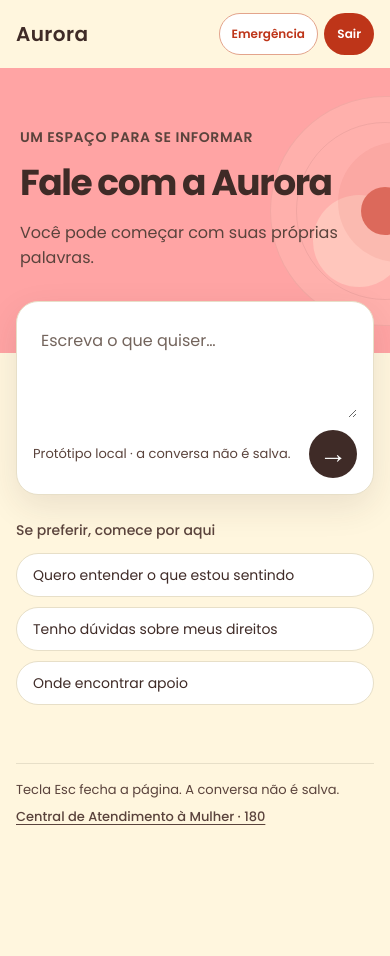
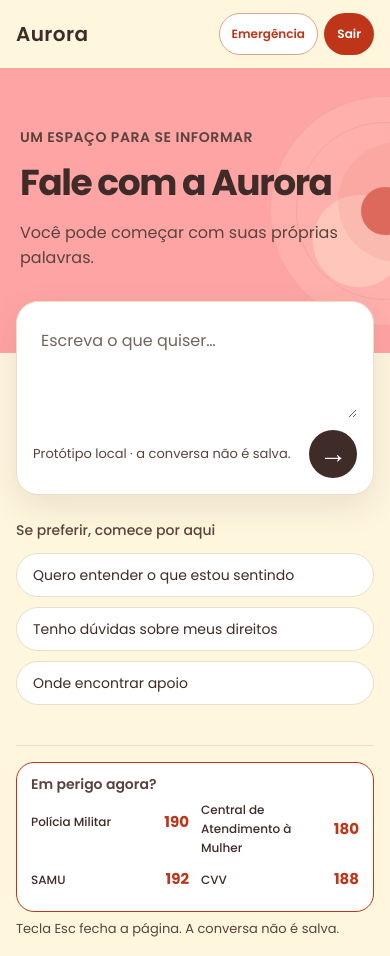
Before and after one commit to jeffgitwebapp/aurora, a React (Vite) app in the folder src/frontend/: page / in a window 390 px wide. Before the commit the page ends 844 px from the top, so only its background shows below. Built offline with nearby package versions, Linux system fonts and the light colour scheme.

Commit message:
resoluação I-01

```diff
--- a/src/frontend/src/features/chat/ChatPage.tsx
+++ b/src/frontend/src/features/chat/ChatPage.tsx
@@ -1,5 +1,6 @@
 import { useEffect, useRef, useState } from "react";
 
+import { EmergencyContacts } from "../emergency/EmergencyContacts";
 import { sendMessage, ChatApiError } from "./api/chatApi";
 import { MessageComposer } from "./components/MessageComposer";
 import { MessageList } from "./components/MessageList";
@@ -84,38 +85,7 @@ export function ChatPage({
       </section>
 
       <aside className="chat-page__sidebar" aria-label="Contatos úteis">
-        <section className="emergency-card" aria-labelledby="emergency-title">
-          <p className="emergency-card__eyebrow">Ajuda por telefone</p>
-          <h2 className="emergency-card__title" id="emergency-title">
-            Em perigo agora?
-          </h2>
-          <ul className="emergency-card__list">
-            <li>
-              <a href="tel:190">
-                <span>Polícia Militar</span>
-                <strong>190</strong>
-              </a>
-            </li>
-            <li>
-              <a href="tel:180">
-                <span>Central de Atendimento à Mulher</span>
-                <strong>180</strong>
-              </a>
-            </li>
-            <li>
-              <a href="tel:192">
-                <span>SAMU</span>
-                <strong>192</strong>
-              </a>
-            </li>
-            <li>
-              <a href="tel:188">
-                <span>CVV</span>
-                <strong>188</strong>
-              </a>
-            </li>
-          </ul>
-        </section>
+        <EmergencyContacts />
 
         <p className="chat-page__privacy">
           Esta conversa existe apenas enquanto a página está aberta. Ao sair, o
--- /dev/null
+++ b/src/frontend/src/features/emergency/EmergencyContacts.tsx
@@ -0,0 +1,37 @@
+const emergencyContacts = [
+  { label: "Polícia Militar", number: "190" },
+  { label: "Central de Atendimento à Mulher", number: "180" },
+  { label: "SAMU", number: "192" },
+  { label: "CVV", number: "188" },
+] as const;
+
+interface EmergencyContactsProps {
+  compact?: boolean;
+}
+
+export function EmergencyContacts({ compact = false }: EmergencyContactsProps) {
+  return (
+    <section
+      className={`emergency-card${compact ? " emergency-card--compact" : ""}`}
+      aria-labelledby={compact ? "welcome-emergency-title" : "emergency-title"}
+    >
+      {!compact && <p className="emergency-card__eyebrow">Ajuda por telefone</p>}
+      <h2
+        className="emergency-card__title"
+        id={compact ? "welcome-emergency-title" : "emergency-title"}
+      >
+        Em perigo agora?
+      </h2>
+      <ul className="emergency-card__list">
+        {emergencyContacts.map(({ label, number }) => (
+          <li key={number}>
+            <a href={`tel:${number}`} aria-label={`Ligar para ${label}, ${number}`}>
+              <span>{label}</span>
+              <strong>{number}</strong>
+            </a>
+          </li>
+        ))}
+      </ul>
+    </section>
+  );
+}
--- a/src/frontend/src/features/welcome/WelcomePage.tsx
+++ b/src/frontend/src/features/welcome/WelcomePage.tsx
@@ -1,4 +1,6 @@
 import { useState, type FormEvent } from "react";
+
+import { EmergencyContacts } from "../emergency/EmergencyContacts";
 
 interface WelcomePageProps {
   onOpenConversation: (initialMessage: string, sendImmediately?: boolean) => void;
@@ -103,8 +105,8 @@ export function WelcomePage({ onOpenConversation, onQuickExit }: WelcomePageProp
       </main>
 
       <footer className="welcome-footer">
+        <EmergencyContacts compact />
         <span>Tecla Esc fecha a página. A conversa não é salva.</span>
-        <a href="tel:180">Central de Atendimento à Mulher · 180</a>
       </footer>
     </div>
   );
--- a/src/frontend/src/styles.css
+++ b/src/frontend/src/styles.css
@@ -393,7 +393,7 @@ textarea:focus-visible {
 .welcome-footer {
   display: flex;
   width: min(100% - 3rem, 1200px);
-  align-items: center;
+  align-items: flex-end;
   justify-content: space-between;
   gap: 1rem;
   margin: auto auto 0;
@@ -401,6 +401,34 @@ textarea:focus-visible {
   border-top: 1px solid var(--color-sand);
   color: var(--color-coffee-muted);
   font-size: 0.8125rem;
+}
+
+.welcome-footer .emergency-card {
+  width: min(100%, 520px);
+}
+
+.emergency-card--compact {
+  padding: 0.625rem 0.875rem;
+}
+
+.emergency-card--compact .emergency-card__title {
+  margin-bottom: 0.25rem;
+  font-size: 0.875rem;
+}
+
+.emergency-card--compact .emergency-card__list {
+  display: grid;
+  grid-template-columns: repeat(2, minmax(0, 1fr));
+  column-gap: 0.75rem;
+}
+
+.emergency-card--compact .emergency-card__list li + li {
+  border-top: 0;
+}
+
+.emergency-card--compact .emergency-card__list a {
+  min-height: 44px;
+  font-size: 0.75rem;
 }
 
 .welcome-footer a {
@@ -843,6 +871,10 @@ body.conversation-mode {
     padding: 1rem 0;
   }
 
+  .welcome-footer .emergency-card {
+    width: 100%;
+  }
+
   .app--conversation {
     padding: 0 0.75rem 1rem;
   }
@@ -932,6 +964,10 @@ body.conversation-mode {
     font-size: 0.75rem;
   }
 
+  .emergency-card--compact .emergency-card__list a {
+    min-height: 44px;
+  }
+
   .chat-page__privacy {
     padding: 0.5rem 0.75rem;
     font-size: 0.7rem;
```
Also changed, not shown: 4 other files (tests, documents, lock files or other folders).
